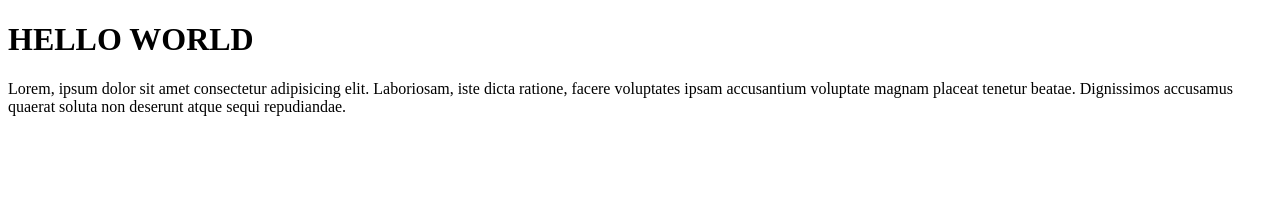
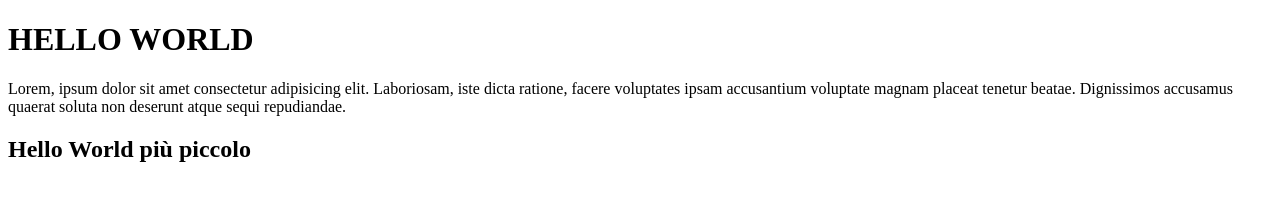
Before and after one commit to SimoneZampieri/htmlcss-hello, a plain HTML site: page index.html in a window 1280 px wide. Drawn offline with Linux system fonts and the light colour scheme.

Commit message:
second commit

```diff
--- a/index.html
+++ b/index.html
@@ -11,5 +11,7 @@
 
     <p>Lorem, ipsum dolor sit amet consectetur adipisicing elit. Laboriosam, iste dicta ratione, facere voluptates ipsam accusantium voluptate magnam placeat tenetur beatae. Dignissimos accusamus quaerat soluta non deserunt atque sequi repudiandae.</p>
 
+    <h2>Hello World più piccolo</h2>
+
 </body>
 </html>
```
